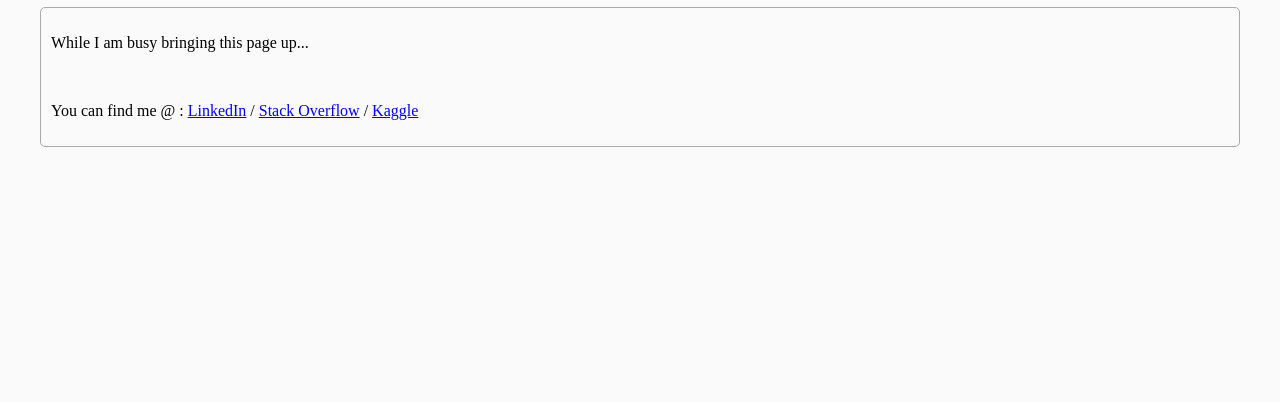
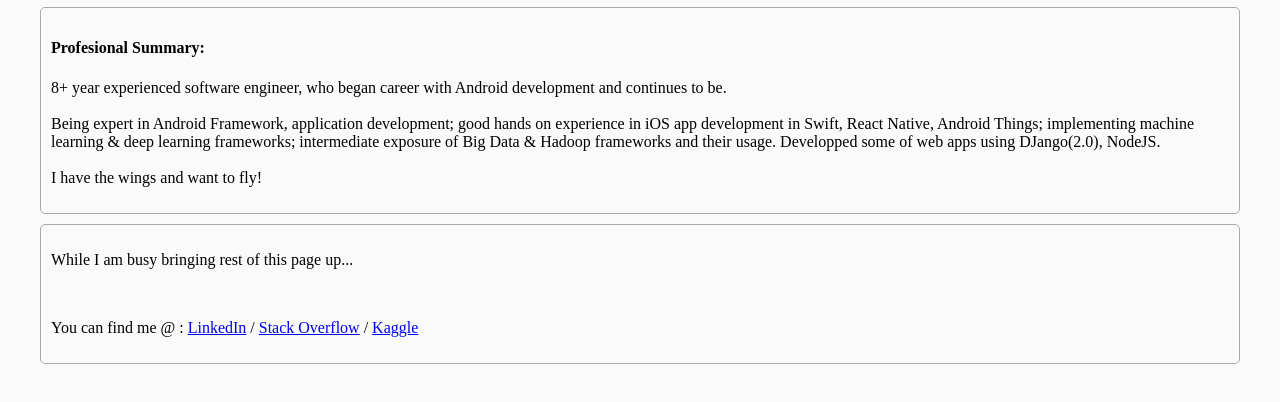
Before and after one commit to ChandanAdiga/ChandanAdiga.github.io, a plain HTML site: page index.html in a window 1280 px wide. Shown: the part 138-540 px from the top of the page. Drawn offline with Linux system fonts and the light colour scheme.

Commit message:
Added profesional summary.

```diff
--- a/index.html
+++ b/index.html
@@ -18,13 +18,22 @@
             <p class="qrImgLabel">(Scan to get this page's link)</p>
         </div>
 
+        <section class="roundedCornerWithBorder" style="clear: both">
+            <h4>Profesional Summary:</h4>
+            <p>8+ year experienced software engineer, who began career with Android development and continues to be.
+                <br><br>Being expert in Android Framework, application development; good hands on experience in iOS app development in Swift, React Native, Android Things; implementing machine learning & deep learning frameworks; intermediate exposure of Big Data & Hadoop frameworks and their usage. Developped some of web apps using DJango(2.0), NodeJS.
+                <br><br>I have the wings and want to fly!
+            </p>
+        </section>
 
         <section class="roundedCornerWithBorder" style="clear: both">
-            <p>While I am busy bringing this page up...</p>
+            <p>While I am busy bringing rest of this page up...</p>
             <br>
-            <p>You can find me @ : <a href="https://www.linkedin.com/in/cadiga" target="_blank">LinkedIn</a> / <a href="https://stackoverflow.com/users/321272/chandan-adiga" target="_blank">Stack Overflow</a> / <a href="https://www.kaggle.com/chandanadiga" target="_blank">Kaggle</a></p>
+            <p>You can find me @ : <a href="https://www.linkedin.com/in/cadiga" target="_blank">LinkedIn</a> / <a href="https://stackoverflow.com/users/story/321272" target="_blank">Stack Overflow</a> / <a href="https://www.kaggle.com/chandanadiga" target="_blank">Kaggle</a></p>
             <!-- <input type="button" value="Greet Me" onclick="greetMe()"/> -->
         </section>
 
+
+
     </body>
 </html>
```
